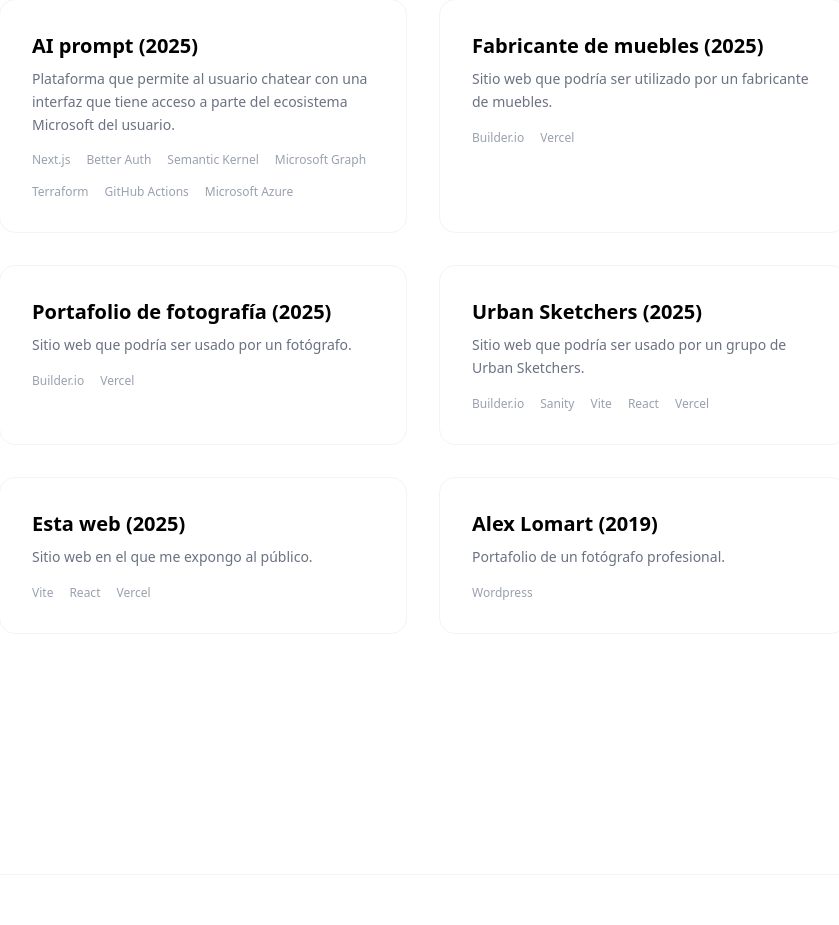
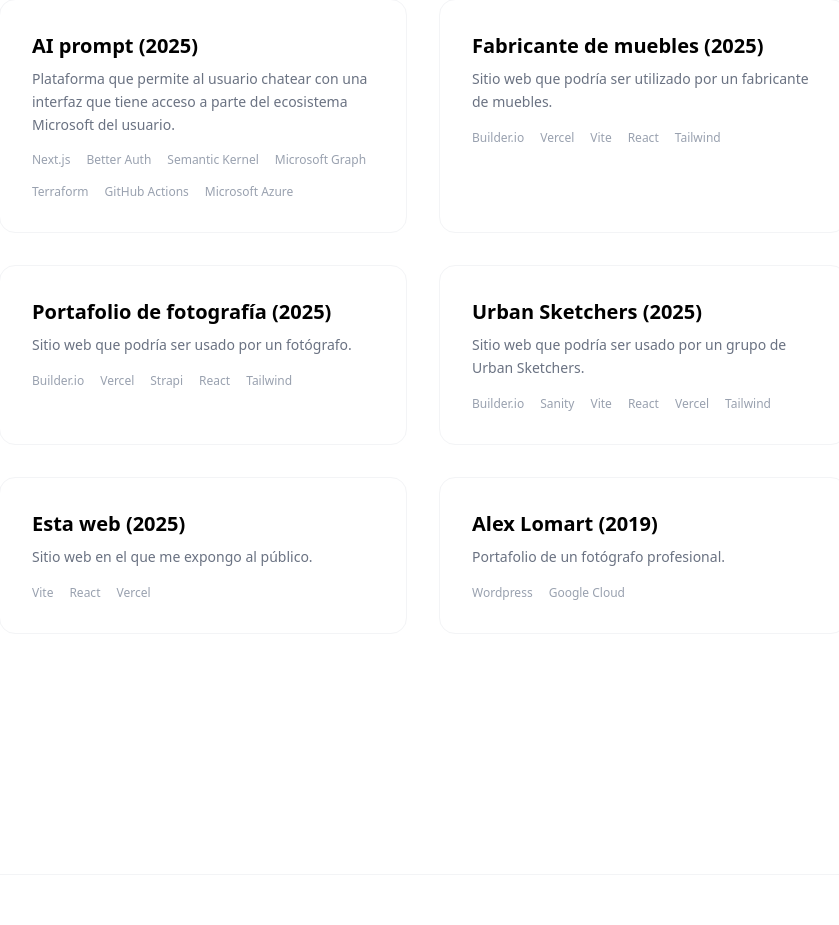
Before and after one commit to davidpaarup/davidpaarup-vite, a React (Vite) app: page / in a window 1280 px wide. Shown: the part 2000-2925 px from the top of the page, without its empty margins (217-1056 px from the left). Built offline with nearby package versions, Linux system fonts and the light colour scheme.

Commit message:
Añadidos skills

```diff
--- a/src/components/Resume.tsx
+++ b/src/components/Resume.tsx
@@ -17,19 +17,19 @@ const Resume: React.FC = () => {
     {
       title: 'Fabricante de muebles (2025)',
       description: 'Sitio web que podría ser utilizado por un fabricante de muebles.',
-      tags: ['Builder.io', 'Vercel'],
+      tags: ['Builder.io', 'Vercel', 'Vite', 'React', 'Tailwind'],
       url: 'https://furniture-maker.vercel.app/'
     },
     {
       title: 'Portafolio de fotografía (2025)',
       description: 'Sitio web que podría ser usado por un fotógrafo.',
-      tags: ['Builder.io', 'Vercel'],
+      tags: ['Builder.io', 'Vercel', 'Strapi', 'React', 'Tailwind'],
       url: 'https://photography-portfolio-nine-nu.vercel.app/'
     },
     {
       title: 'Urban Sketchers (2025)',
       description: 'Sitio web que podría ser usado por un grupo de Urban Sketchers.',
-      tags: ['Builder.io', 'Sanity', 'Vite', 'React', 'Vercel'],
+      tags: ['Builder.io', 'Sanity', 'Vite', 'React', 'Vercel', 'Tailwind'],
       url: 'https://urban-sketchers.vercel.app/'
     },
     {
@@ -41,7 +41,7 @@ const Resume: React.FC = () => {
     {
       title: 'Alex Lomart (2019)',
       description: 'Portafolio de un fotógrafo profesional.',
-      tags: ['Wordpress'],
+      tags: ['Wordpress', 'Google Cloud'],
       url: 'https://alexlomart.com/'
     }
   ];
```
